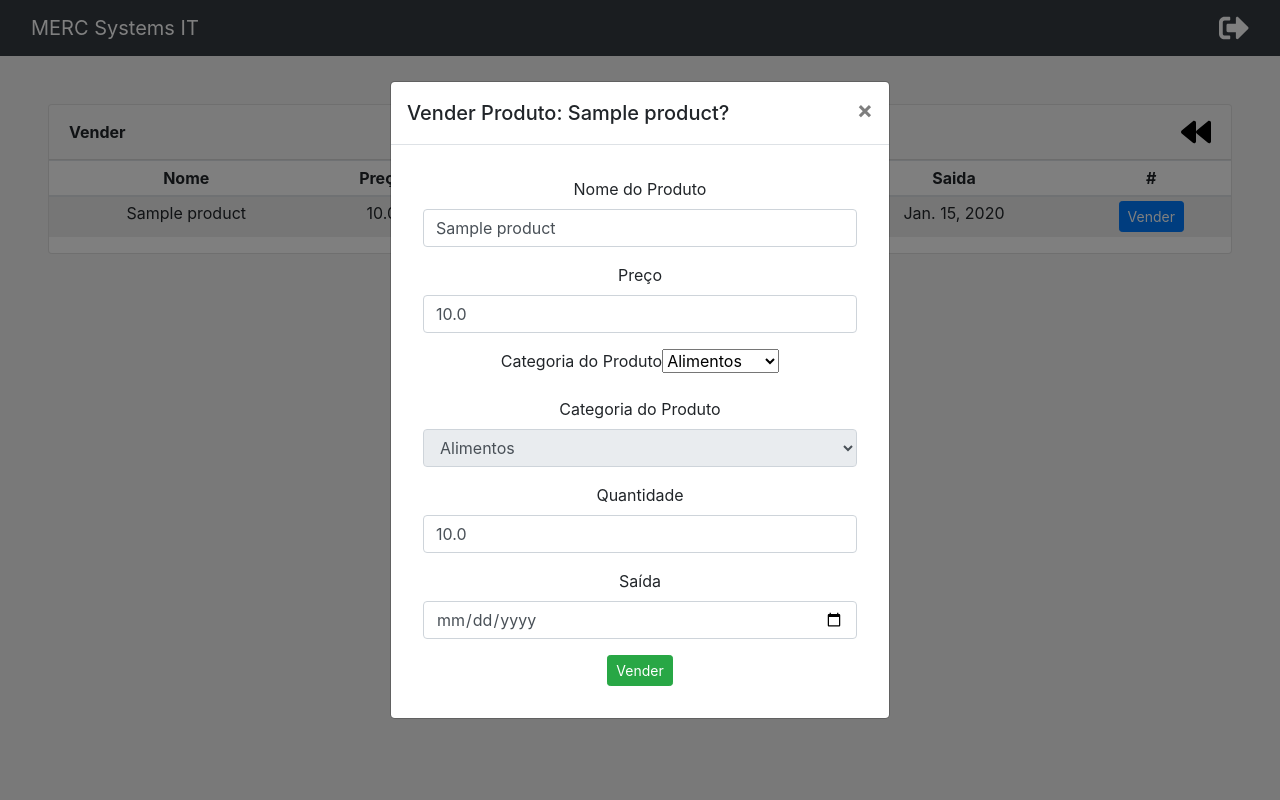
After one commit to JuanTrindade/MERC, a Django app: page /product/listsell in a window 1280 px wide, after a click on "Vender". The commit adds this page. Run offline with Django 5.2, Linux system fonts and the light colour scheme; a user stored in the database is signed in; tables that the repository leaves empty hold one stand-in row (values such as "Sample post"); some libraries are stand-ins or nearby versions.

Commit message:
Adding product crude and product sell template

```diff
--- a/Home/templates/base_home.html
+++ b/Home/templates/base_home.html
@@ -30,4 +30,5 @@
 <script src="https://code.jquery.com/jquery-3.4.1.slim.min.js" integrity="sha384-J6qa4849blE2+poT4WnyKhv5vZF5SrPo0iEjwBvKU7imGFAV0wwj1yYfoRSJoZ+n" crossorigin="anonymous"></script>
 <script src="https://cdn.jsdelivr.net/npm/popper.js@1.16.0/dist/umd/popper.min.js" integrity="sha384-Q6E9RHvbIyZFJoft+2mJbHaEWldlvI9IOYy5n3zV9zzTtmI3UksdQRVvoxMfooAo" crossorigin="anonymous"></script>
 <script src="https://cdn.jsdelivr.net/npm/bootstrap@4.4.1/dist/js/bootstrap.min.js" integrity="sha384-wfSDF2E50Y2D1uUdj0O3uMBJnjuUD4Ih7YwaYd1iqfktj0Uod8GCExl3Og8ifwB6" crossorigin="anonymous"></script>
+<script src="https://unpkg.com/htmx.org@2.0.3" integrity="sha384-0895/pl2MU10Hqc6jd4RvrthNlDiE9U1tWmX7WRESftEDRosgxNsQG/Ze9YMRzHq" crossorigin="anonymous"></script>
 </html>
--- a/Home/templates/cards.html
+++ b/Home/templates/cards.html
@@ -14,7 +14,7 @@
 
                         <p class="card-text mt-2">Vender Produtos Que Estão Em Estoque! </p>
 
-                        <a href="{% url "login:login" %}" class='btn btn-primary'>Vender Produtos</a>
+                        <a href="{% url "product:list-sell" %}" class='btn btn-primary'>Vender Produtos</a>
                     </div>
 
                 </div>
--- a/Product/models.py
+++ b/Product/models.py
@@ -30,6 +30,9 @@ class Product(models.Model):
         blank=False,
         verbose_name='Categoria do Produto'
     )
+
+    def __str__(self):
+        return f'{self.name}'
 
 
 class StockHistory(models.Model):
--- a/Product/templates/register_product.html
+++ b/Product/templates/CRUDE_Product/register_product.html
@@ -57,7 +57,7 @@
 
                 <hr>
                 <button class='btn btn-primary' type="submit">Enviar</button>
-                <a href="{% url "product:listproduct" %}" class='btn btn-secondary'>
+                <a href="{% url "product:list-product" %}" class='btn btn-secondary'>
                     Atualizar Produtos
                 </a>
 
--- /dev/null
+++ b/Product/templates/Sell/list_sell_product.html
@@ -0,0 +1,77 @@
+{% extends "base_home.html" %}
+{% load django_bootstrap5 %}
+
+{% block conteudo %}
+
+    <div class='card m-5'>
+
+            <div class='d-flex align-items-center card-header font-weight-bold justify-content-between'>
+                Vender
+
+                <a href="{% url "home:home" %}">
+                    <svg
+                        xmlns="http://www.w3.org/2000/svg"
+                        viewBox="0 0 512 512"
+                        width='30'
+                        height='30'
+                    >
+                        <path d="M11.5 280.6l192 160c20.6 17.2 52.5 2.8 52.5-24.6V96c0-27.4-31.9-41.8-52.5-24.6l-192 160c-15.3 12.8-15.3 36.4 0 49.2zm256 0l192 160c20.6 17.2 52.5 2.8 52.5-24.6V96c0-27.4-31.9-41.8-52.5-24.6l-192 160c-15.3 12.8-15.3 36.4 0 49.2z"/>
+                    </svg>
+                </a>
+            </div>
+
+            <table class="table table-sm table-hover text-center">
+                <thead>
+                  <tr>
+                    <th scope="col">Nome</th>
+                    <th scope="col">Preço</th>
+                    <th scope="col">Categoria</th>
+                    <th scope='col'>Quantidade</th>
+                    <th scope='col'>Saida</th>
+                    <th scope='col'>#</th>
+                  </tr>
+                </thead>
+
+                <tbody>
+                    {% for product in object_list %}
+                        {% for stock in product.stock.values %}
+                            <tr>
+                                <td>{{product.name}}</td>
+                                <td>{{product.price}}</td>
+                                <td>{{product.get_product_choices_display}}</td>
+                                <td>{{stock.quantity}}</td>
+                                <td>{{stock.leaved_at}}</td>
+                                <td>
+                                    <a
+                                        class='btn btn-sm btn-primary text-white'
+                                        class="btn btn-sm btn-danger"
+                                        data-toggle="modal"
+                                        data-target="#exampleModal"
+                                        hx-get="{{product.pk}}/sellproduct"
+                                        hx-target="#sell-list-target"
+                                        hx-swap="innerHTML"
+                                    >
+                                        Vender
+                                    </a>
+
+
+
+                                    <div class="modal fade" id="exampleModal" tabindex="-1" aria-labelledby="exampleModalLabel" aria-hidden="true">
+                                        <div class="modal-dialog modal-dialog-centered modal-dialog-scrollable">
+                                            <div class="modal-content">
+
+                                                <div id="sell-list-target"></div>
+
+                                            </div>
+                                        </div>
+                                    </div>
+                                </td>
+                            </tr>
+                        {% endfor %}
+                    {% endfor %}
+                </tbody>
+            </table>
+
+    </div>
+
+{% endblock conteudo %}
--- /dev/null
+++ b/Product/templates/Sell/sell.html
@@ -0,0 +1,43 @@
+{% load django_bootstrap5 %}
+
+{% block conteudo %}
+    <div class="modal-header">
+        <h5 class="modal-title" id="exampleModalLabel">{{title}} {{object}}?</h5>
+
+        <button type="button" class="close" data-dismiss="modal" aria-label="Close">
+            <span aria-hidden="true">&times;</span>
+        </button>
+    </div>
+
+    <div class="modal-body">
+        <form action="" class="p-3" method="post">
+            {% csrf_token %}
+
+            {% bootstrap_form form exclude='product_choices' %}
+
+            <div class="mb-3">
+                <label class="form-label" for="id_product_choices">Categoria do Produto</label>
+
+                <select name="product_choices" class="form-control" disabled required="" id="id_product_choices">
+                    {% for choices in form.product_choices %}
+                        {{choices}}
+                    {% endfor %}
+                </select>
+            </div>
+
+            <div class="mb-3">
+                <label class="form-label" for="id_quantity">Quantidade</label>
+                <input type="text" name="quantity" value="{{stock_obj.quantity}}" class="form-control" placeholder="Quantidade" required="" id="id_quantity">
+            </div>
+
+            <div class="mb-3">
+                <label class="form-label" for="id_leaved_at">Saída</label>
+                <input type="date" name="leaved_at" value="{{stock_obj.leaved_at}}" class="form-control" placeholder="Saida" required="" id="id_leaved_at">
+            </div>
+
+            <button type="submit" class="btn btn-sm btn-success">Vender</button>
+
+        </form>
+    </div>
+
+{% endblock conteudo %}
--- a/Product/urls.py
+++ b/Product/urls.py
@@ -6,6 +6,10 @@ app_name = 'product'
 
 urlpatterns = [
     path('registerproduct', views.ProductCreate.as_view(), name='register-product'),
-    path('listproduct', views.ProductList.as_view(), name='listproduct'),
-    path('<int:pk>/updateproduct', views.ProductUpdate.as_view(), name='update-product')
+    path('listproduct', views.ProductList.as_view(), name='list-product'),
+    path('<int:pk>/updateproduct', views.ProductUpdate.as_view(), name='update-product'),
+    path('<int:pk>/deleteproduct', views.ProductDelete.as_view(), name='delete-product'),
+
+    path('listsell', views.ProductSellList.as_view(), name='list-sell'),
+    path('<int:pk>/sellproduct', views.ProductSell.as_view(), name='sell-product'),
 ]
--- a/Product/views.py
+++ b/Product/views.py
@@ -1,7 +1,7 @@
 from django.http import HttpRequest, HttpResponse
-from django.shortcuts import redirect
+from django.shortcuts import redirect, render
 from django.urls import reverse_lazy
-from django.views.generic import FormView, UpdateView, View, ListView
+from django.views.generic import FormView, UpdateView, ListView, DeleteView, ListView, View
 from django.contrib.auth.mixins import LoginRequiredMixin
 #
 #
@@ -19,7 +19,7 @@ class ProductBase(LoginRequiredMixin):
 
 
 class ProductList(ProductBase, ListView):
-    template_name = 'list_product.html'
+    template_name = 'CRUDE_Product/list_product.html'
     model = ProductModel
 
     def get_context_data(self, **kwargs):
@@ -28,10 +28,9 @@ class ProductList(ProductBase, ListView):
         return context
 
 
-
 class ProductCreate(ProductBase, FormView):
     title = 'CADASTRO DE PRODUTOS'
-    template_name = 'register_product.html'
+    template_name = 'CRUDE_Product/register_product.html'
     fields = '__all__'
     form_class = ProductForm #Django ja faz o trabalho de chamar a classe form mesmo sem os parênteses
 
@@ -63,6 +62,71 @@ class ProductCreate(ProductBase, FormView):
 
 
 class ProductUpdate(ProductBase, UpdateView):
-    template_name = 'register_product.html'
+    template_name = 'CRUDE_Product/update_product.html'
     fields = '__all__'
     model = ProductModel
+    title = 'Atualizar Produto'
+    success_url = reverse_lazy('product:list-product')
+
+    def get_context_data(self, **kwargs):
+        context = super().get_context_data(**kwargs)
+        context['title'] = self.title
+        return context
+
+
+class ProductDelete(ProductBase, DeleteView):
+    template_name = 'CRUDE_Product/delete_product.html'
+    model = ProductModel
+    title = 'Deletar Produto'
+    success_url = reverse_lazy('home:home')
+
+    def get_context_data(self, **kwargs):
+        context = super().get_context_data(**kwargs)
+        context["title"] = self.title
+        # breakpoint()
+        return context
+
+
+class ProductSellList(ProductBase, ListView):
+    model = ProductModel
+    template_name = 'Sell/list_sell_product.html'
+
+    def get_context_data(self, **kwargs):
+        context = super().get_context_data(**kwargs)
+        # context[""] =
+        return context
+
+
+class ProductSell(ProductBase, UpdateView):
+    model = ProductModel
+    fields = '__all__'
+    template_name = 'Sell/sell.html'
+    title = "Vender Produto: "
+
+    def get_context_data(self, **kwargs):
+        context = super().get_context_data(**kwargs)
+        context['title'] = self.title
+        product = context['product']
+
+        context['stock_obj'] = StockModel.objects.get(product=product)
+
+        return context
+
+    def post(self, request):
+        context = self.get_context_data()
+
+        product_form = context['form']
+        stock_form = context['form_stock'](self.request.POST)
+        breakpoint()
+
+        if product_form.is_valid():
+            product_object = product_form.save(commit=False)
+            product_object.save()
+
+            if stock_form.is_valid():
+                stock_object = stock_form.save(commit=False)
+                stock_object.product = product_object
+
+                stock_object.save()
+
+        return redirect('home:home')
```
Also changed, not shown: Product/templates/CRUDE_Product/delete_product.html (added, +30 -0 lines), Product/templates/CRUDE_Product/list_product.html (renamed from Product/templates/list_product.html, +24 -0 lines), Product/templates/CRUDE_Product/update_product.html (added, +54 -0 lines).
